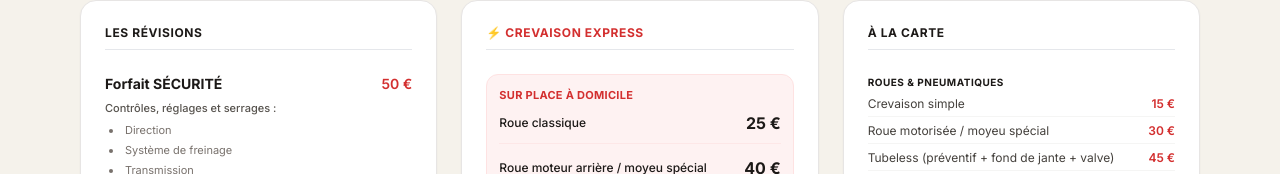
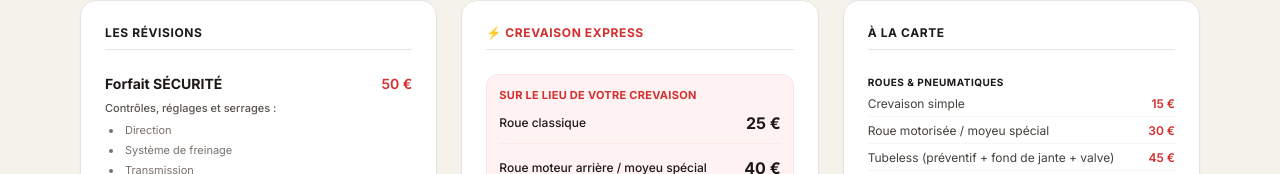
Before and after one commit to bizikletareparation/-BIZIKLETA, a website: page tarifs.html in a window 1280 px wide. Shown: the part 400-574 px from the top of the page. Drawn offline with nearby package versions, Linux system fonts and the light colour scheme; a web font is replaced by a local one.

Commit message:
Update tarifs.html

```diff
--- a/tarifs.html
+++ b/tarifs.html
@@ -141,7 +141,7 @@
                 <h3 class="font-bold text-rougeBizikleta border-b pb-2 uppercase tracking-wider text-xs">⚡ Crevaison Express</h3>
                 <div class="space-y-4 text-xs">
                     <div class="bg-red-50 p-3 rounded-xl border border-red-100 space-y-2">
-                        <p class="font-bold text-rougeBizikleta text-[11px] uppercase tracking-wide">Sur place à domicile</p>
+                        <p class="font-bold text-rougeBizikleta text-[11px] uppercase tracking-wide">Sur le lieu de votre crevaison</p>
                         <div class="flex justify-between items-center border-b border-red-100/60 pb-2">
                             <span class="font-medium text-stone-900">Roue classique</span>
                             <span class="font-bold text-stone-900 text-base">25 €</span>
```
